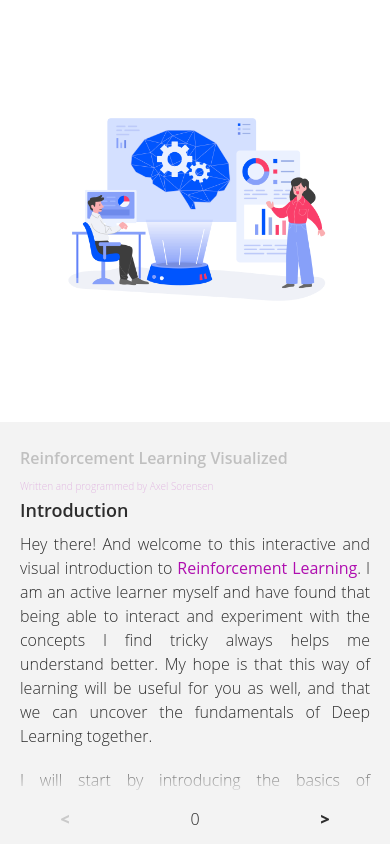
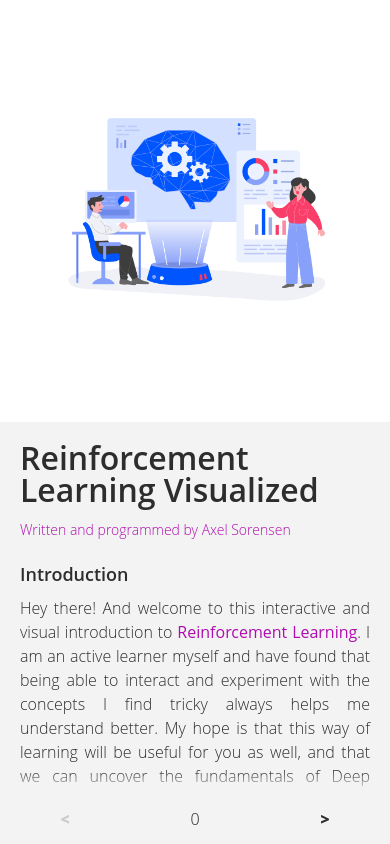
Before and after one commit to AxelSorensen/Reinforcement_Learning_Visualized, a React (Vite) app: page / in a window 390 px wide. Built offline with nearby package versions, Linux system fonts and the light colour scheme.

Commit message:
mobile fiendly v1.2 with navbar maybe

```diff
--- a/src/index.css
+++ b/src/index.css
@@ -560,25 +560,6 @@ li {
     width: 50vw;
   }
 
-  h1 {
-    font-size: 16px;
-    margin-bottom: 0;
-    opacity: .25;
-  }
-
-  #byline {
-
-    opacity: .25;
-    font-size: 10px;
-    margin-bottom: 0;
-  }
-
-  img {
-    width: 50%;
-
-  }
-
-
 }
 
 @media screen and (max-width: 440px) {
```
